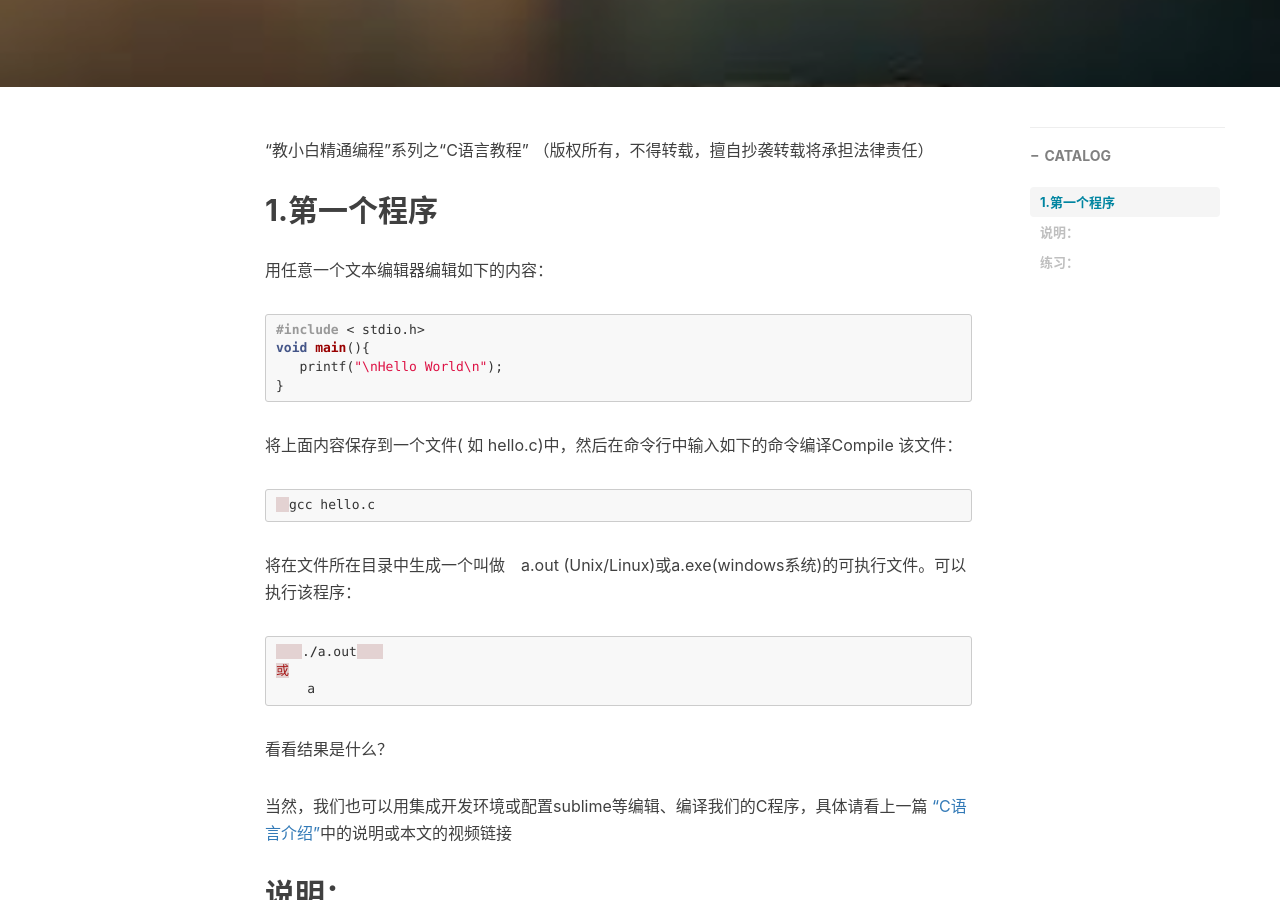
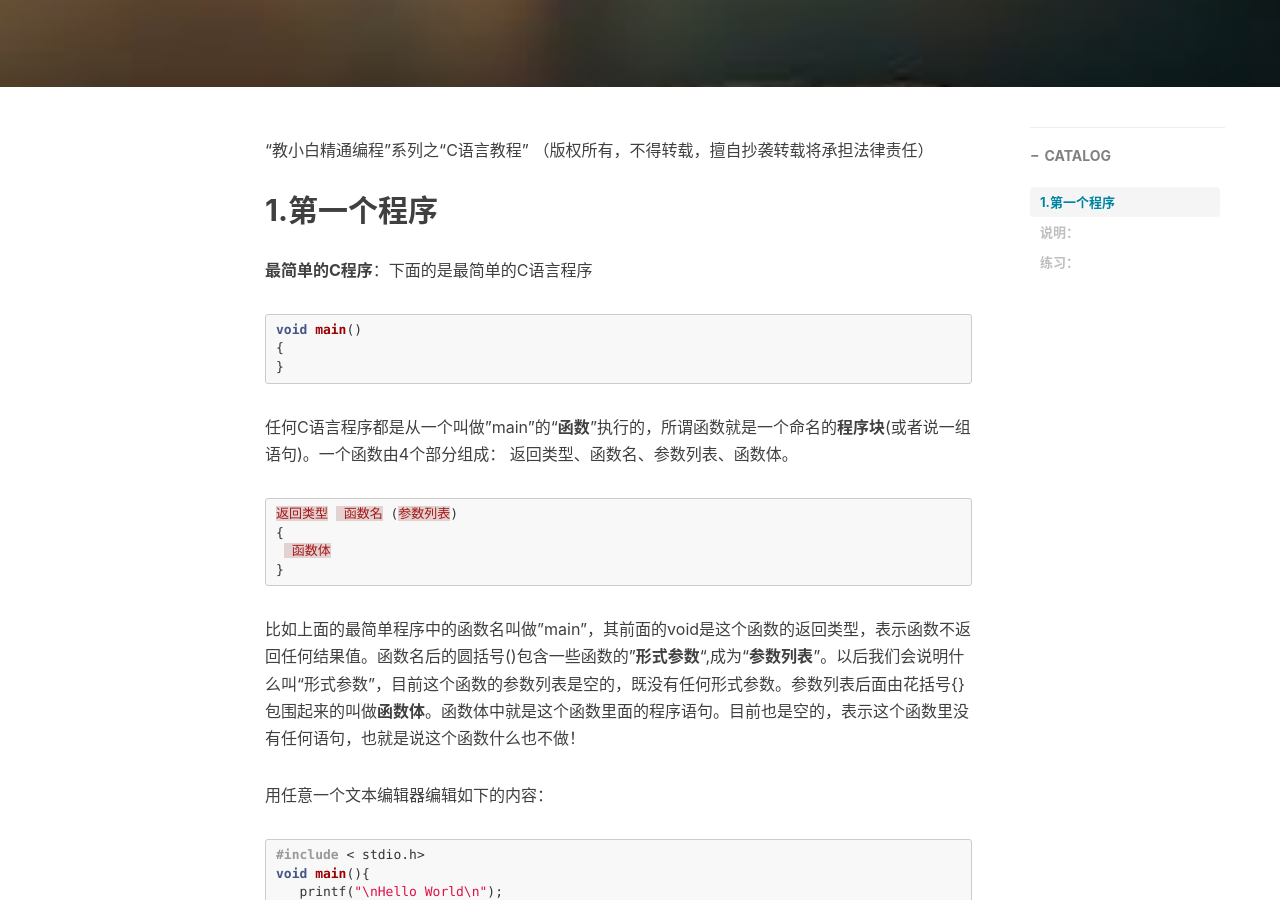
Before and after one commit to xuepro/xuepro.github.io, a Jekyll site: the page built from _posts/2017-10-30-1. C语言教程-第一个程序.md, in a window 1280 px wide and 900 px high, scrolled down 436 px. Built offline with Jekyll 4.4.1, drawn with Linux system fonts in a browser that asks for light colours; nearby versions of some CDN libraries; comment, search, counter and statistics services are not loaded.

Commit message:
Update 2017-10-30-1. C语言教程-第一个程序.md

````diff
--- a/_posts/2017-10-30-1. C语言教程-第一个程序.md
+++ b/_posts/2017-10-30-1. C语言教程-第一个程序.md
@@ -15,6 +15,25 @@ tags:
 “教小白精通编程”系列之“C语言教程” （版权所有，不得转载，擅自抄袭转载将承担法律责任）
 
 ## 1.第一个程序
+
+**最简单的C程序**：下面的是最简单的C语言程序
+
+```c
+void main()
+{
+}
+```
+任何C语言程序都是从一个叫做"main"的“**函数**”执行的，所谓函数就是一个命名的**程序块**(或者说一组语句)。一个函数由4个部分组成：
+返回类型、函数名、参数列表、函数体。
+```c
+返回类型  函数名 (参数列表)
+{
+  函数体
+}
+```
+比如上面的最简单程序中的函数名叫做"main"，其前面的void是这个函数的返回类型，表示函数不返回任何结果值。函数名后的圆括号()包含一些函数的"**形式参数**",成为“**参数列表**”。以后我们会说明什么叫“形式参数”，目前这个函数的参数列表是空的，既没有任何形式参数。参数列表后面由花括号{}包围起来的叫做**函数体**。函数体中就是这个函数里面的程序语句。目前也是空的，表示这个函数里没有任何语句，也就是说这个函数什么也不做！
+
+
 
 用任意一个文本编辑器编辑如下的内容：
 
````
